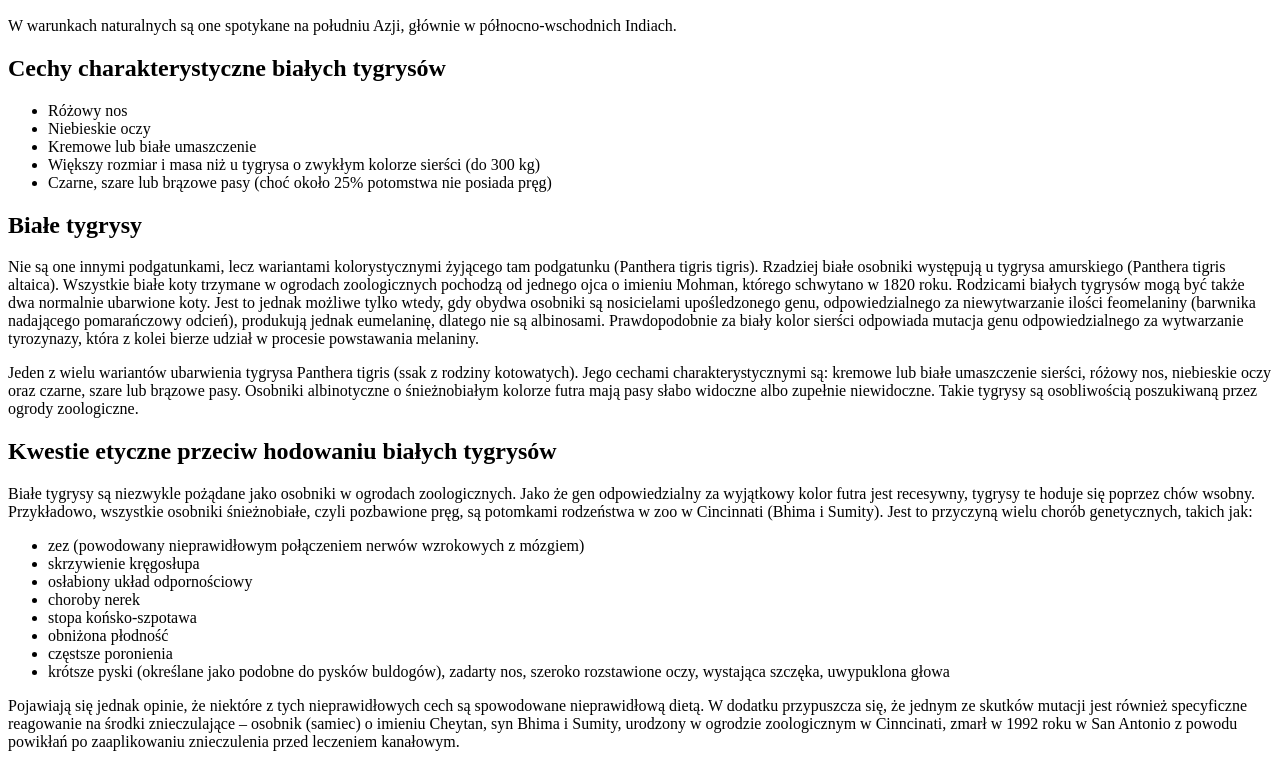
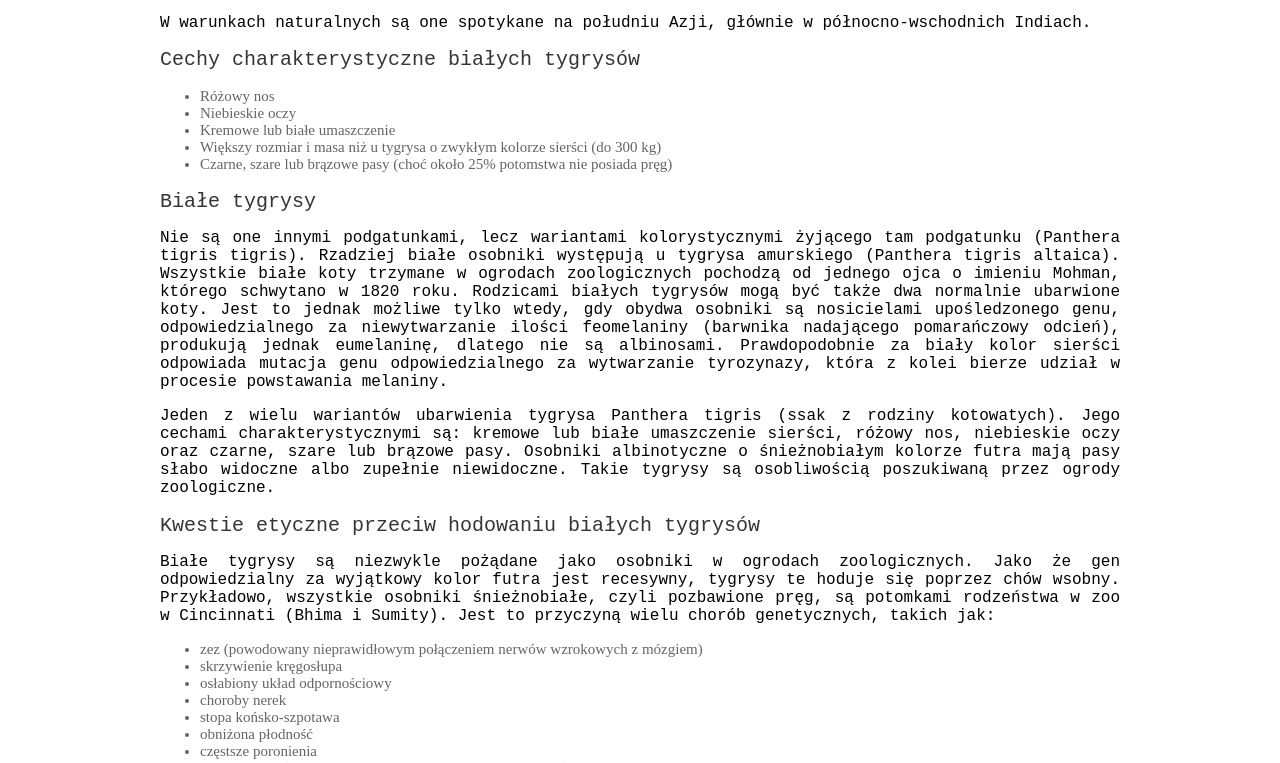
Before and after one commit to nikaxv/www_o_mniev2, a plain HTML site: page index.html in a window 1280 px wide. Shown: the part 110-873 px from the top of the page. Drawn offline with Linux system fonts and the light colour scheme.

Commit message:
Update index.html

```diff
--- a/index.html
+++ b/index.html
@@ -6,7 +6,7 @@
     <meta http-equiv="X-UA-Compatible" content="IE=edge">
     <meta name="viewport" content="width=device-width, initial-scale=1.0">
     <title>STRONA O BIAŁYCH TYGRYSACH</title>
-    <link href='css\style.css' rel='stylesheet' />
+    <link href='style.css' rel='stylesheet' />
 </head>
 
 <body>
```
